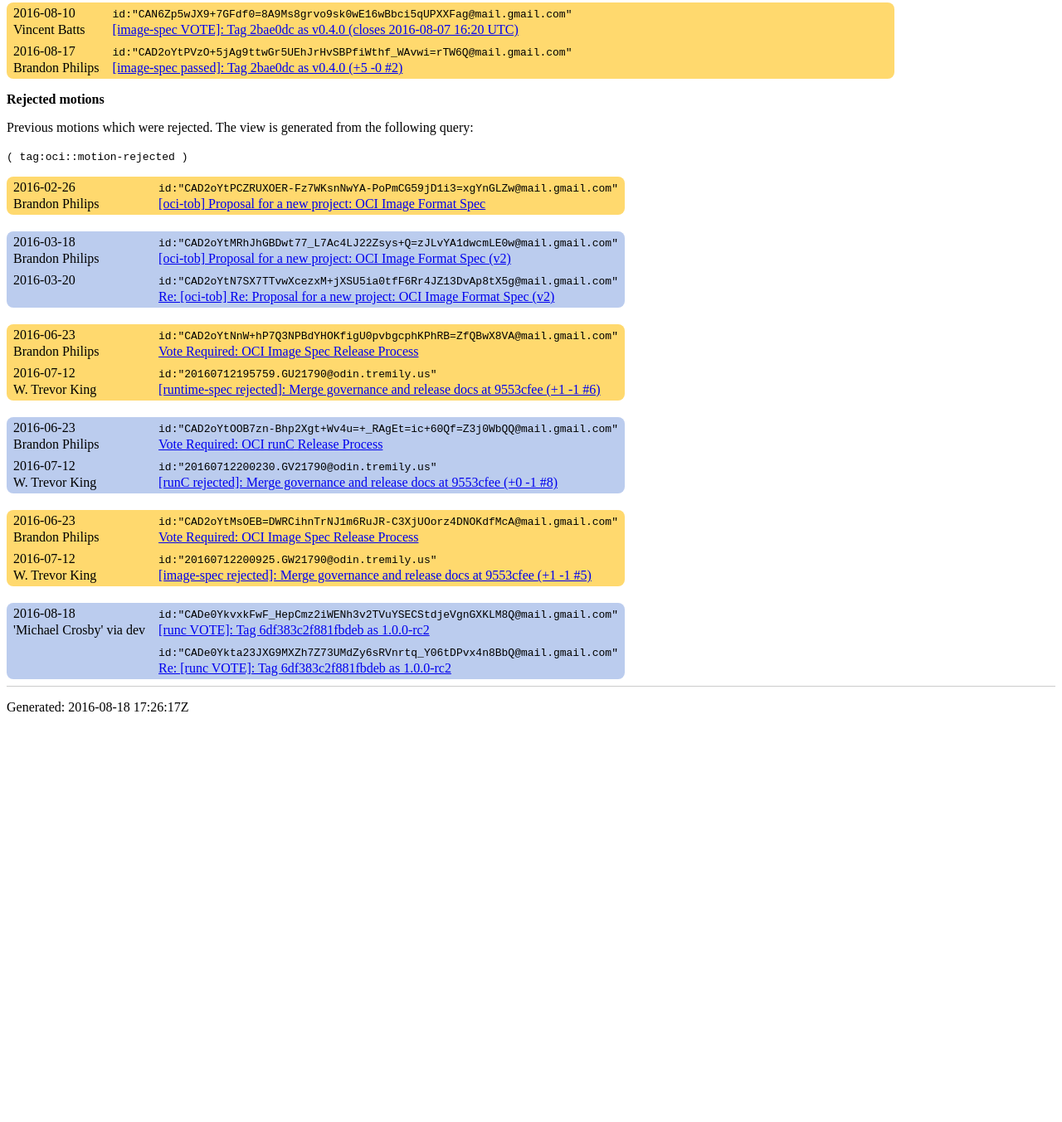
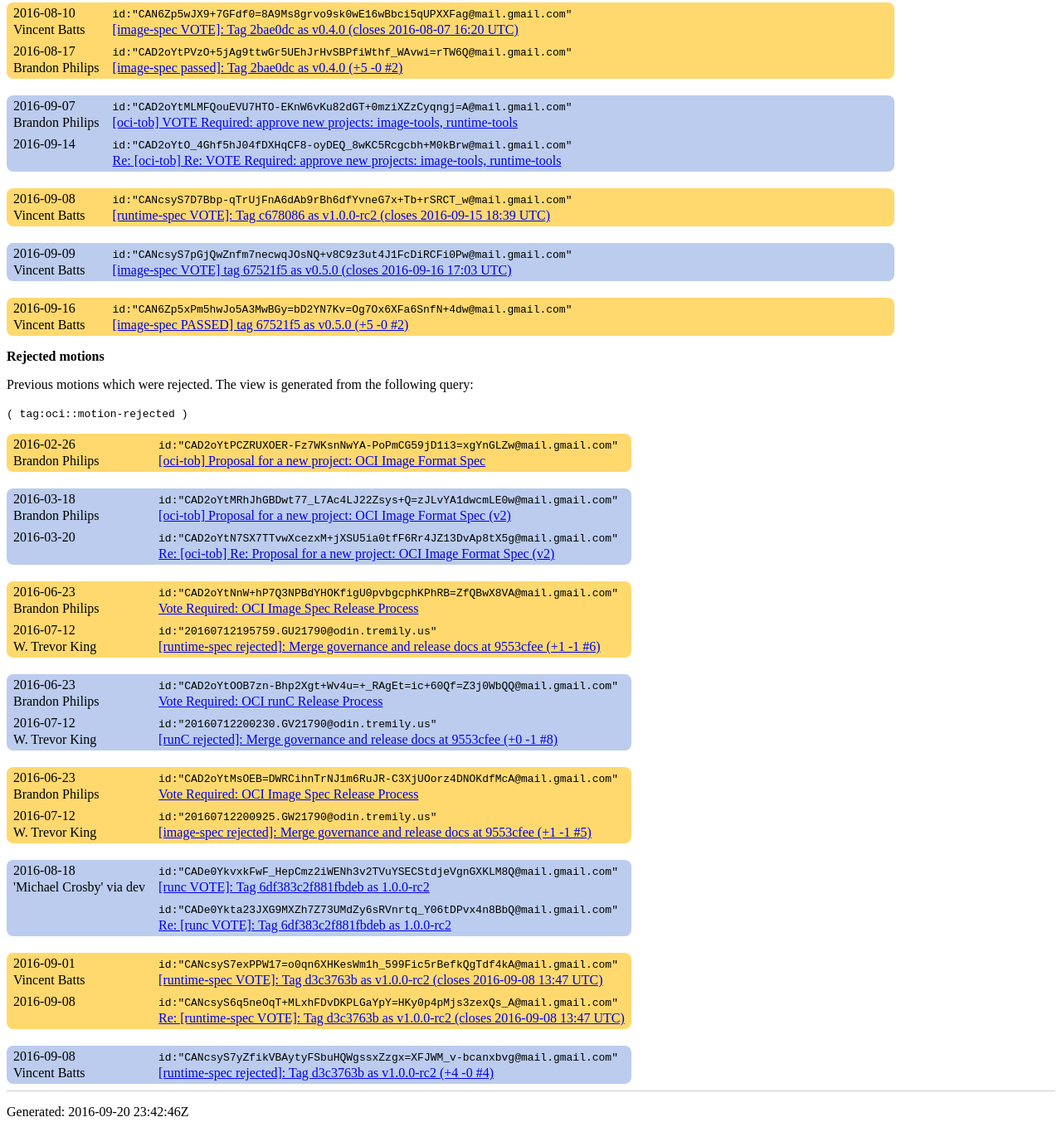
Before and after one commit to wking/nmbug-oci, a plain HTML site: page index.html in a window 1280 px wide. Shown: the part 2444-3797 px from the top of the page at 83% size. Before the commit the page ends 3322 px from the top, so only its background shows below. Drawn offline with Linux system fonts and the light colour scheme.

Commit message:
index.html: Rebuild status
Pulling in 708c552 (Update with recent motions (image-spec v0.5.0,
etc.), 2016-09-20).

```diff
--- a/index.html
+++ b/index.html
@@ -405,6 +405,58 @@ The view is generated from the following query:
       <td><a href="https://groups.google.com/a/opencontainers.org/forum/#!search/messageid$3A%22CAD2oYtPVzO%2B5jAg9ttwGr5UEhJrHvSBPfiWthf_WAvwi%3DrTW6Q%40mail.gmail.com%22">[image-spec passed]: Tag 2bae0dc as v0.4.0 (+5 -0 #2)</a></td>
     </tr>
   </tbody>
+  <tbody><tr><td colspan="2"><br /></td></tr></tbody>
+  <tbody>
+    <tr class="message-first">
+      <td>2016-09-07</td>
+      <td><code>id:"CAD2oYtMLMFQouEVU7HTO-EKnW6vKu82dGT+0mziXZzCyqngj=A@mail.gmail.com"</code></td>
+    </tr>
+    <tr class="message-last">
+      <td>Brandon Philips</td>
+      <td><a href="https://groups.google.com/a/opencontainers.org/forum/#!search/messageid$3A%22CAD2oYtMLMFQouEVU7HTO-EKnW6vKu82dGT%2B0mziXZzCyqngj%3DA%40mail.gmail.com%22">[oci-tob] VOTE Required: approve new projects: image-tools, runtime-tools</a></td>
+    </tr>
+    <tr class="message-first">
+      <td>2016-09-14</td>
+      <td><code>id:"CAD2oYtO_4Ghf5hJ04fDXHqCF8-oyDEQ_8wKC5Rcgcbh+M0kBrw@mail.gmail.com"</code></td>
+    </tr>
+    <tr class="message-last">
+      <td></td>
+      <td><a href="https://groups.google.com/a/opencontainers.org/forum/#!search/messageid$3A%22CAD2oYtO_4Ghf5hJ04fDXHqCF8-oyDEQ_8wKC5Rcgcbh%2BM0kBrw%40mail.gmail.com%22">Re: [oci-tob] Re: VOTE Required: approve new projects: image-tools, runtime-tools</a></td>
+    </tr>
+  </tbody>
+  <tbody><tr><td colspan="2"><br /></td></tr></tbody>
+  <tbody>
+    <tr class="message-first">
+      <td>2016-09-08</td>
+      <td><code>id:"CANcsyS7D7Bbp-qTrUjFnA6dAb9rBh6dfYvneG7x+Tb+rSRCT_w@mail.gmail.com"</code></td>
+    </tr>
+    <tr class="message-last">
+      <td>Vincent Batts</td>
+      <td><a href="https://groups.google.com/a/opencontainers.org/forum/#!search/messageid$3A%22CANcsyS7D7Bbp-qTrUjFnA6dAb9rBh6dfYvneG7x%2BTb%2BrSRCT_w%40mail.gmail.com%22">[runtime-spec VOTE]: Tag c678086 as v1.0.0-rc2 (closes 2016-09-15 18:39 UTC)</a></td>
+    </tr>
+  </tbody>
+  <tbody><tr><td colspan="2"><br /></td></tr></tbody>
+  <tbody>
+    <tr class="message-first">
+      <td>2016-09-09</td>
+      <td><code>id:"CANcsyS7pGjQwZnfm7necwqJOsNQ+v8C9z3ut4J1FcDiRCFi0Pw@mail.gmail.com"</code></td>
+    </tr>
+    <tr class="message-last">
+      <td>Vincent Batts</td>
+      <td><a href="https://groups.google.com/a/opencontainers.org/forum/#!search/messageid$3A%22CANcsyS7pGjQwZnfm7necwqJOsNQ%2Bv8C9z3ut4J1FcDiRCFi0Pw%40mail.gmail.com%22">[image-spec VOTE] tag 67521f5 as v0.5.0 (closes 2016-09-16 17:03 UTC)</a></td>
+    </tr>
+  </tbody>
+  <tbody><tr><td colspan="2"><br /></td></tr></tbody>
+  <tbody>
+    <tr class="message-first">
+      <td>2016-09-16</td>
+      <td><code>id:"CAN6Zp5xPm5hwJo5A3MwBGy=bD2YN7Kv=Og7Ox6XFa6SnfN+4dw@mail.gmail.com"</code></td>
+    </tr>
+    <tr class="message-last">
+      <td>Vincent Batts</td>
+      <td><a href="https://groups.google.com/a/opencontainers.org/forum/#!search/messageid$3A%22CAN6Zp5xPm5hwJo5A3MwBGy%3DbD2YN7Kv%3DOg7Ox6XFa6SnfN%2B4dw%40mail.gmail.com%22">[image-spec PASSED] tag 67521f5 as v0.5.0 (+5 -0 #2)</a></td>
+    </tr>
+  </tbody>
 </table>
 <h3 id="Rejected-motions">Rejected motions</h3>
 <p>
@@ -522,9 +574,39 @@ The view is generated from the following query:
       <td><a href="https://groups.google.com/a/opencontainers.org/forum/#!search/messageid$3A%22CADe0Ykta23JXG9MXZh7Z73UMdZy6sRVnrtq_Y06tDPvx4n8BbQ%40mail.gmail.com%22">Re: [runc VOTE]: Tag 6df383c2f881fbdeb as 1.0.0-rc2</a></td>
     </tr>
   </tbody>
+  <tbody><tr><td colspan="2"><br /></td></tr></tbody>
+  <tbody>
+    <tr class="message-first">
+      <td>2016-09-01</td>
+      <td><code>id:"CANcsyS7exPPW17=o0qn6XHKesWm1h_599Fic5rBefkQgTdf4kA@mail.gmail.com"</code></td>
+    </tr>
+    <tr class="message-last">
+      <td>Vincent Batts</td>
+      <td><a href="https://groups.google.com/a/opencontainers.org/forum/#!search/messageid$3A%22CANcsyS7exPPW17%3Do0qn6XHKesWm1h_599Fic5rBefkQgTdf4kA%40mail.gmail.com%22">[runtime-spec VOTE]: Tag d3c3763b as v1.0.0-rc2 (closes 2016-09-08 13:47 UTC)</a></td>
+    </tr>
+    <tr class="message-first">
+      <td>2016-09-08</td>
+      <td><code>id:"CANcsyS6q5neOqT+MLxhFDvDKPLGaYpY=HKy0p4pMjs3zexQs_A@mail.gmail.com"</code></td>
+    </tr>
+    <tr class="message-last">
+      <td></td>
+      <td><a href="https://groups.google.com/a/opencontainers.org/forum/#!search/messageid$3A%22CANcsyS6q5neOqT%2BMLxhFDvDKPLGaYpY%3DHKy0p4pMjs3zexQs_A%40mail.gmail.com%22">Re: [runtime-spec VOTE]: Tag d3c3763b as v1.0.0-rc2 (closes 2016-09-08 13:47 UTC)</a></td>
+    </tr>
+  </tbody>
+  <tbody><tr><td colspan="2"><br /></td></tr></tbody>
+  <tbody>
+    <tr class="message-first">
+      <td>2016-09-08</td>
+      <td><code>id:"CANcsyS7yZfikVBAytyFSbuHQWgssxZzgx=XFJWM_v-bcanxbvg@mail.gmail.com"</code></td>
+    </tr>
+    <tr class="message-last">
+      <td>Vincent Batts</td>
+      <td><a href="https://groups.google.com/a/opencontainers.org/forum/#!search/messageid$3A%22CANcsyS7yZfikVBAytyFSbuHQWgssxZzgx%3DXFJWM_v-bcanxbvg%40mail.gmail.com%22">[runtime-spec rejected]: Tag d3c3763b as v1.0.0-rc2 (+4 -0 #4)</a></td>
+    </tr>
+  </tbody>
 </table>
 
 <hr>
-<p>Generated: 2016-08-18 17:26:17Z</p>
+<p>Generated: 2016-09-20 23:42:46Z</p>
 </body>
 </html>
```
